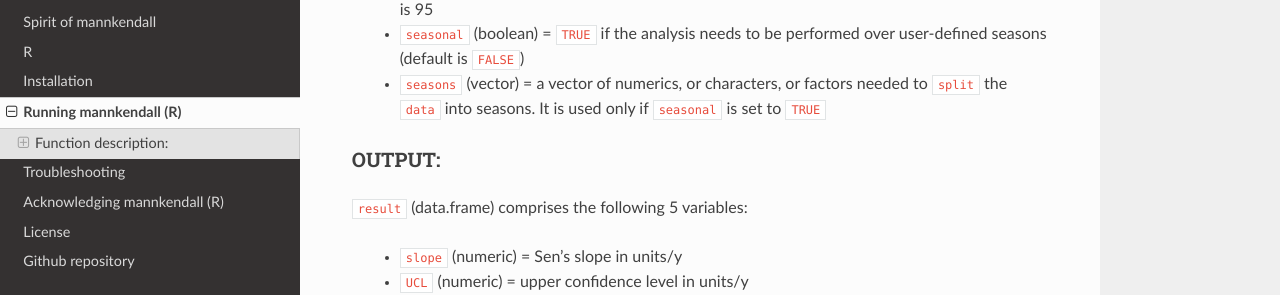
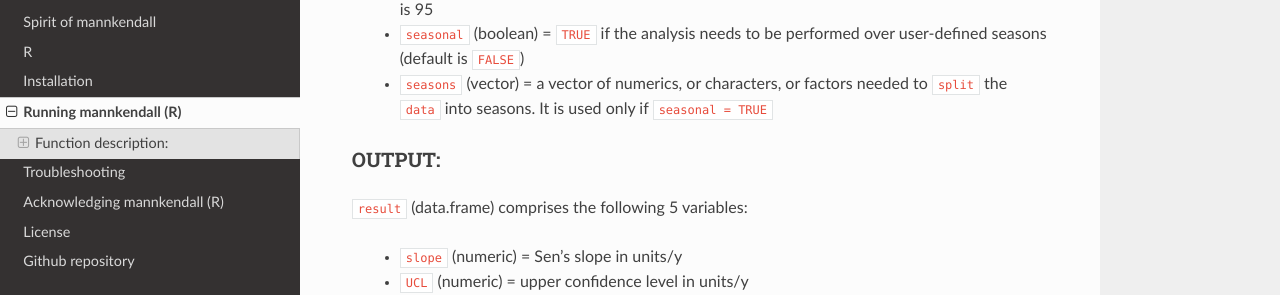
Before and after one commit to mannkendall/R, a Sphinx documentation site: the page built from docs/source/running.rst, in a window 1280 px wide and 900 px high, scrolled down 1210 px. Shown: the part 159-454 px from the top of the window. Built offline with Sphinx 7.4.7 and the Read the Docs theme 2.0.0, drawn with Linux system fonts in a browser that asks for light colours; the version number could not be read and is left out.

Commit message:
micro fix

```diff
--- a/docs/source/running.rst
+++ b/docs/source/running.rst
@@ -47,7 +47,7 @@ INPUT:
   - ``alpha.xhomo`` (numeric) = confidence limit for the homogeneity between seasons in %. The default value is 90
   - ``alpha.ak`` (numeric) = confidence limit for the first lag autocorrelation in %. The default value is 95
   - ``seasonal`` (boolean) = ``TRUE`` if the analysis needs to be performed over user-defined seasons (default is ``FALSE``)
-  - ``seasons`` (vector) = a vector of numerics, or characters, or factors needed to ``split`` the ``data`` into seasons. It is used only if ``seasonal`` is set to ``TRUE``
+  - ``seasons`` (vector) = a vector of numerics, or characters, or factors needed to ``split`` the ``data`` into seasons. It is used only if ``seasonal = TRUE``
 
 
 OUTPUT:
```
